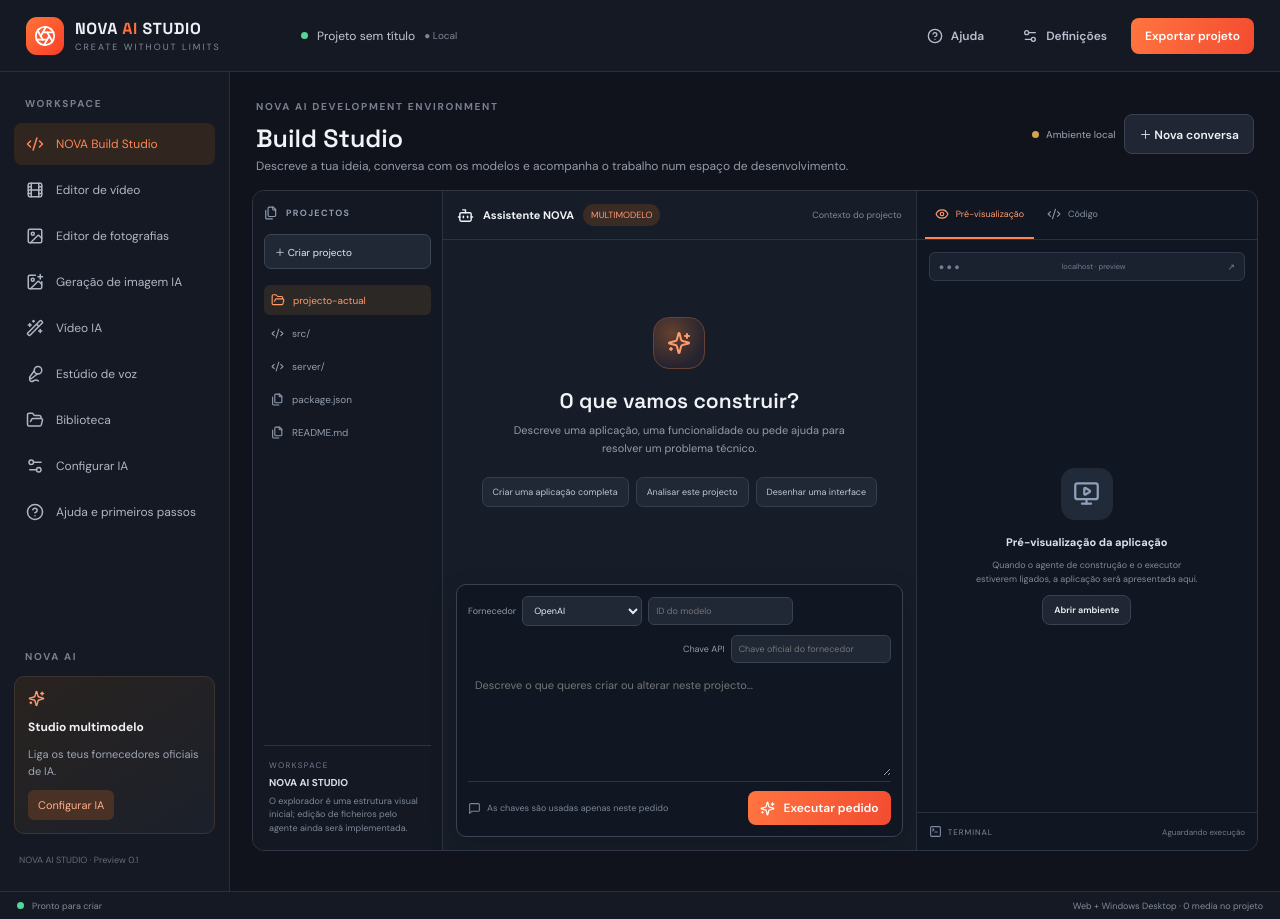
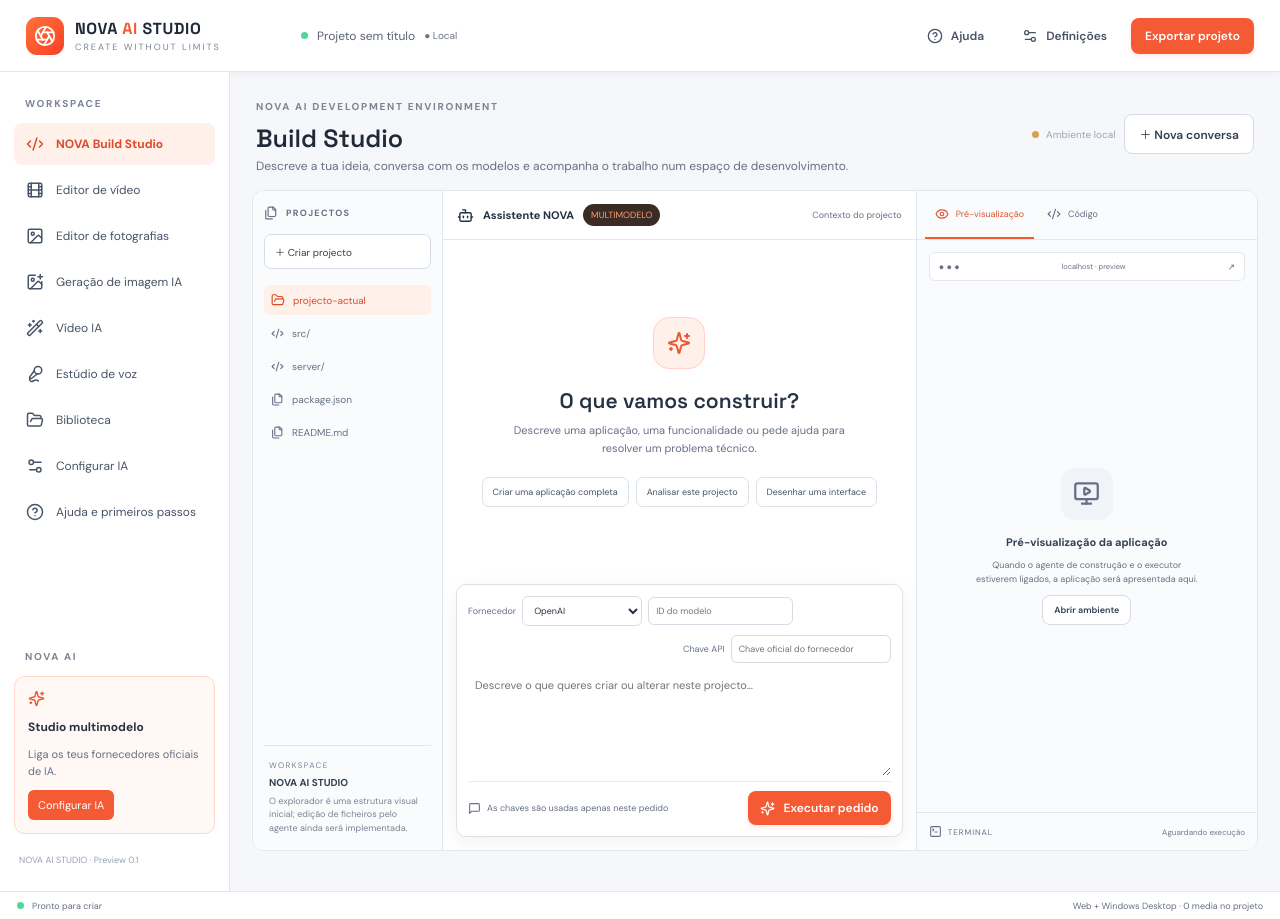
Before and after one commit to comercialavenidaluanda-dotcom/NOVA-IA, a React (Vite) app: page / in a window 1280 px wide. Built offline with nearby package versions, Linux system fonts and the light colour scheme.

Commit message:
Apply bright NOVA theme and add visible help center styles

```diff
--- a/src/styles.css
+++ b/src/styles.css
@@ -133,3 +133,123 @@
 .setup-provider-row span:last-child{color:var(--muted,#9aa3b2)}
 .setup-footer{max-width:760px;display:flex;align-items:center;justify-content:space-between;gap:14px;margin-top:18px;color:var(--muted,#9aa3b2);font-size:12px}
 @media(max-width:650px){.setup-card{padding:16px}.setup-card-heading,.setup-footer{align-items:stretch;flex-direction:column}.setup-actions>*{width:100%}}
+
+
+/* NOVA browser-first light interface */
+:root{color-scheme:light;--nova-orange:#f45b35;--nova-ink:#202938;--nova-muted:#667085;--nova-border:#e2e7ee;--nova-surface:#fff;--nova-soft:#f5f7fa}
+html,body,#root{min-height:100%;background:#f5f7fa;color:var(--nova-ink)}
+body{color:var(--nova-ink)}
+.app-shell{background:#f5f7fa;color:var(--nova-ink)}
+.topbar{background:#fff;border-bottom:1px solid var(--nova-border);box-shadow:0 2px 8px rgba(20,32,50,.04)}
+.brand strong{color:#202938}.brand strong span{color:var(--nova-orange)}
+.brand small{color:#7b8493}
+.project-name{color:#596273}.saved{color:#697586}
+.sidebar{background:#fff;border-right:1px solid var(--nova-border)}
+.side-label,.eyebrow{color:#7b8493}
+.nav-item{color:#475467}
+.nav-item:hover{background:#f4f6f9;color:#202938}
+.nav-item.active{background:#fff0ea;color:#d94d2d;font-weight:700}
+.plan-card{background:#fff8f4;border:1px solid #ffd8c9;color:#e85a36}
+.plan-card b{color:#283344}.plan-card p{color:#667085}
+.plan-card button{background:#f45b35;color:#fff}
+.version{color:#98a2b3}
+.main{color:#202938}
+.section-heading h1,.tool-view h1,.build-heading h1,.photo-heading h1{color:#202938}
+.section-heading p,.tool-view>p,.build-heading p,.photo-heading p{color:#667085}
+.primary{background:#f45b35;color:#fff;box-shadow:0 2px 5px rgba(244,91,53,.16)}
+.primary:hover{background:#df4c2a}
+.outline{background:#fff;border:1px solid #d5dce5;color:#344054}
+.outline:hover,.ghost:hover{background:#f3f5f8;color:#202938}
+.ghost{color:#475467}
+button:focus-visible,input:focus-visible,textarea:focus-visible,select:focus-visible{outline:3px solid rgba(244,91,53,.24);outline-offset:2px}
+button:disabled{opacity:.48;cursor:not-allowed}
+.preview-panel,.inspector,.timeline,.media-library,.ai-workbench,.tool-view .setup-card,.photo-tools,.photo-canvas-area{background:#fff;border-color:var(--nova-border);color:#202938}
+.panel-top,.timeline-head{border-color:var(--nova-border);color:#475467}
+.preview-stage{background:#151922}
+.preview-controls{color:#667085}
+.empty-preview{color:#98a2b3}.empty-preview b{color:#f2f4f7}
+.asset-thumb{background:#f1f3f6;color:#667085}
+.asset-name{color:#283344}
+.property{border-color:#edf0f4;color:#667085}.property b{color:#344054}
+.inspector-empty{color:#667085}
+.subtle{background:#fff1ed;color:#c24124}
+.timeline-head span,.library-title span{color:#667085}
+.track{border-color:#edf0f4}.track-label{color:#667085;border-color:#e2e7ee}
+.ruler{color:#7b8493}
+.icon-button{background:#f1f3f6;color:#475467}
+.library-empty{border-color:#cbd5e1;color:#667085;background:#fafbfc}
+.asset-row{background:#f7f8fa;border-color:#e2e7ee;color:#344054}
+.asset-row small{color:#667085}
+.tool-view{color:#202938}
+.ai-workbench input,.ai-workbench textarea,.ai-workbench select,.edit-controls input,.edit-controls select,.render-option select,.photo-select select,.setup-field input,.setup-field select{background:#fff;color:#202938;border-color:#d5dce5}
+.ai-answer{background:#f8fafc;color:#263244;border-color:#e2e7ee}
+.security-note,.feature-card span{color:#667085}
+.feature-card{background:#fff;border-color:#e2e7ee;color:#e85a36;box-shadow:0 2px 8px rgba(20,32,50,.035)}
+.feature-card b{color:#263244}
+.notice{background:#fff8e8;border-color:#f4dfb1;color:#8a5a12}
+.statusbar{background:#fff;border-color:#e2e7ee;color:#667085}
+.build-layout{background:#fff;border-color:#e2e7ee}
+.build-projects{background:#fafbfc;border-color:#e2e7ee}
+.build-panel-label,.photo-tool-title{color:#667085}
+.project-create{background:#fff;border-color:#d5dce5;color:#344054}
+.project-tree span{color:#667085}
+.project-tree .tree-active{background:#fff0ea;color:#d94d2d}
+.build-project-footer{border-color:#e2e7ee}
+.build-project-footer span,.build-project-footer small{color:#7b8493}
+.build-project-footer b{color:#344054}
+.build-chat{background:#fff}
+.build-chat-top{border-color:#e2e7ee}
+.build-chat-top>div{color:#263244}
+.chat-context{color:#667085}
+.build-welcome h2{color:#263244}
+.build-welcome p{color:#667085}
+.welcome-orb{background:#fff0ea;border-color:#ffd4c4;color:#e85a36}
+.prompt-ideas button{background:#fff;border-color:#dce2ea;color:#475467}
+.prompt-ideas button:hover{background:#fff4ef;border-color:#f7b39e}
+.response-author{color:#df5634}
+.assistant-response>small{color:#667085}
+.build-composer{background:#fff;border-color:#dce2ea;box-shadow:0 5px 20px rgba(20,32,50,.06)}
+.composer-options label{color:#667085}
+.composer-options select,.composer-options input{background:#fff;color:#263244;border-color:#d5dce5}
+.build-composer textarea{color:#263244}
+.composer-bottom{border-color:#e8ecf1}
+.composer-bottom span{color:#667085}
+.build-preview{background:#fafbfc;border-color:#e2e7ee}
+.preview-tabs{border-color:#e2e7ee}
+.preview-tabs button{color:#667085}
+.preview-tabs button.selected{color:#df5634;border-color:#f45b35}
+.preview-browser{background:#fff;border-color:#e2e7ee;color:#667085}
+.preview-placeholder b{color:#344054}
+.preview-placeholder p{color:#667085}
+.preview-placeholder-icon{background:#f0f3f7;color:#667085}
+.preview-bottom{border-color:#e2e7ee;color:#667085}
+.photo-tools{background:#fff}
+.photo-tool-title{border-color:#e8ecf1}
+.photo-slider>span,.photo-select{color:#475467}
+.photo-slider b{color:#263244}
+.photo-transform button{background:#f5f7fa;border-color:#dce2ea;color:#344054}
+.reset-photo{background:#fff1ed;border-color:#ffd4c4;color:#c24124}
+.photo-canvas-area{background:#fff}
+.photo-canvas-top,.photo-canvas-footer{border-color:#e2e7ee;color:#475467}
+.photo-canvas-top span:last-child,.photo-canvas-footer span:last-child{color:#7b8493}
+.photo-empty{background:#fff;border-color:#cbd5e1;color:#e85a36}
+.photo-empty b{color:#344054}.photo-empty span{color:#667085}
+.setup-card{background:#fff!important;border-color:#e2e7ee!important;box-shadow:0 3px 14px rgba(20,32,50,.04)}
+.setup-card-heading h2,.setup-card h2{color:#263244}
+.setup-card-heading p,.setup-card>p,.setup-field{color:#667085}
+.setup-status{border-color:#d5dce5;color:#667085}
+.setup-help{background:#f7f8fa;color:#667085}
+.setup-provider-row{border-color:#e8ecf1;color:#344054}
+.setup-provider-row span:last-child{color:#667085}
+.setup-footer{color:#667085}
+.gemini-tools{background:#f8fafc;border-color:#e2e7ee}
+.gemini-tools span{color:#667085}
+.help-view{max-width:1050px}
+.help-grid{display:grid;grid-template-columns:repeat(2,minmax(0,1fr));gap:14px;margin-top:24px}
+.help-card{min-height:180px;display:flex;flex-direction:column;align-items:flex-start;gap:10px;padding:20px;text-align:left;border:1px solid #e2e7ee;border-radius:12px;background:#fff;color:#e85a36;box-shadow:0 2px 8px rgba(20,32,50,.035)}
+.help-card:hover{border-color:#f5a58e;box-shadow:0 6px 18px rgba(20,32,50,.08);transform:translateY(-1px)}
+.help-card b{font-size:15px;color:#263244}
+.help-card span{font-size:12px;line-height:1.6;color:#667085}
+.help-card em{margin-top:auto;font-size:11px;font-style:normal;font-weight:700;color:#df5634}
+.help-note{display:flex;gap:12px;align-items:flex-start;margin-top:18px;padding:14px 16px;border:1px solid #f1dfb6;border-radius:10px;background:#fff9eb;color:#8a5a12;font-size:12px;line-height:1.6}
+@media(max-width:650px){.help-grid{grid-template-columns:1fr}}
```
